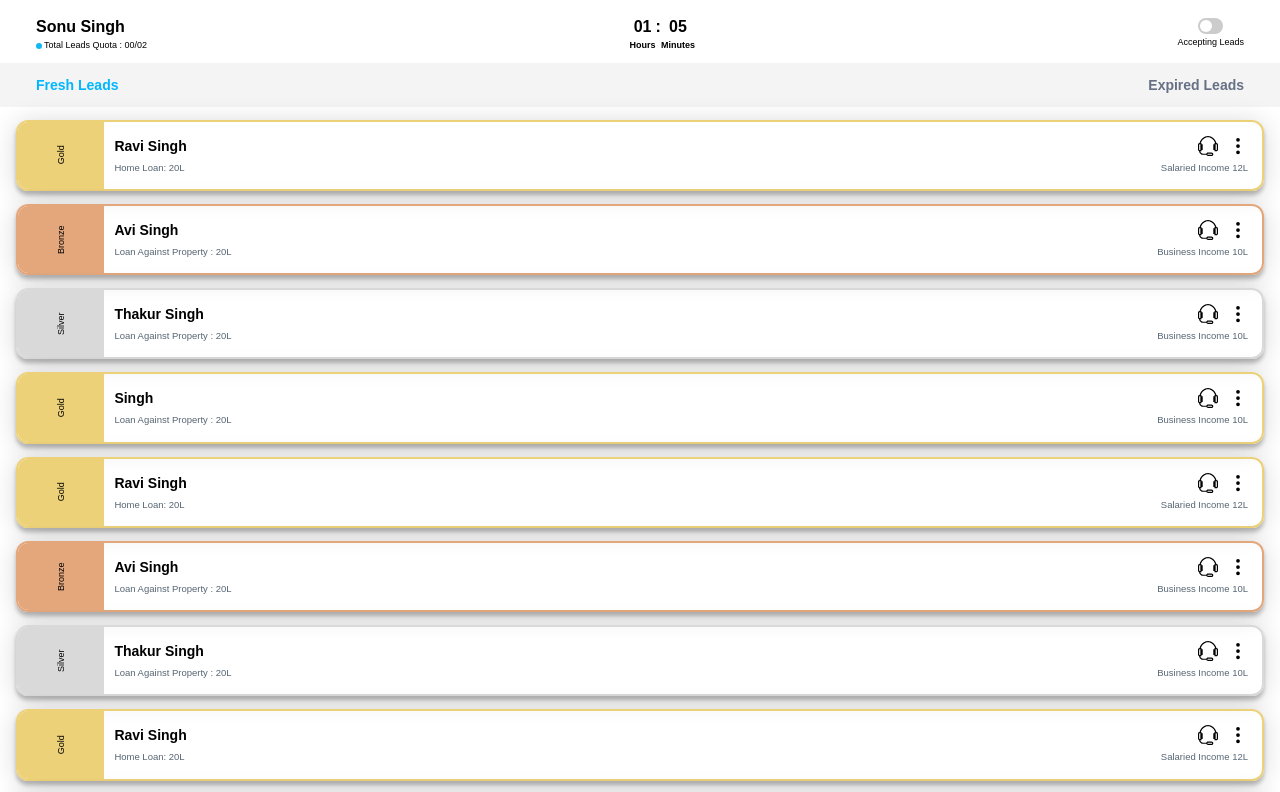
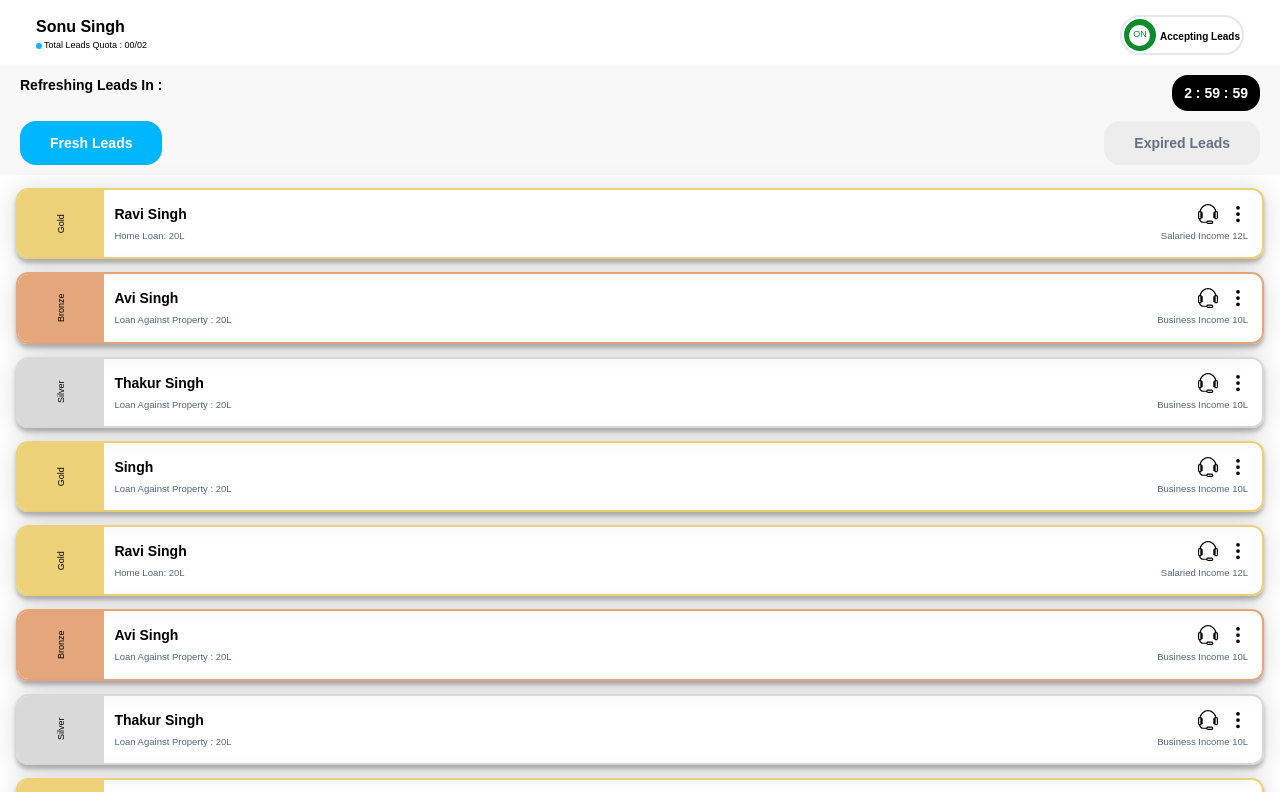
Before and after one commit to NikhilDangiAcademy/slack, a Next.js app: page / in a window 1280 px wide. Shown: the top 792 px of the page. Built offline with nearby package versions, Linux system fonts and the light colour scheme.

Commit message:
first screen complete

```diff
--- a/src/app/component/AudioPlayer.tsx
+++ b/src/app/component/AudioPlayer.tsx
@@ -93,18 +93,6 @@ const AudioPlayer: React.FC<AudioProps> = ({ url, closeAudioPop }) => {
   return (
     <div className="  flex   rounded-2xl flex-col relative p-[4px] bg-white shadow-custom-inset shadow-custom-lg shadow-custom-subtle">
       <div className="flex flex-row justify-between mt-[10px] px-[5%]">
-        <div className="flex">
-          {isPlaying ? (
-            <button onClick={() => stop()}>
-              <CiPause1 color="black" size={20} />
-            </button>
-          ) : (
-            <button onClick={() => play()}>
-              <CiPlay1 color="black" size={20} />
-            </button>
-          )}
-        </div>
-
         <div className="px-[16px]  flex-col w-[70%] pt-[8px]">
           <input
             type="range"
@@ -136,6 +124,17 @@ const AudioPlayer: React.FC<AudioProps> = ({ url, closeAudioPop }) => {
             </text>
           </div>
         </button>
+        <div className="flex">
+          {isPlaying ? (
+            <button onClick={() => stop()}>
+              <CiPause1 color="black" size={20} />
+            </button>
+          ) : (
+            <button onClick={() => play()}>
+              <CiPlay1 color="black" size={20} />
+            </button>
+          )}
+        </div>
       </div>
 
       <div className="mt-[10px] p-[7px] flex justify-between">
--- /dev/null
+++ b/src/app/leadDetails/page.tsx
@@ -0,0 +1,10 @@
+import React from "react";
+
+const LeadDetails = () => {
+  return (
+    <div>
+      <text>Hello</text>
+    </div>
+  );
+};
+export default LeadDetails;
--- a/src/app/page.tsx
+++ b/src/app/page.tsx
@@ -4,6 +4,8 @@ import Switch from "./component/Switch";
 import { TfiHeadphoneAlt } from "react-icons/tfi";
 import { BsThreeDotsVertical } from "react-icons/bs";
 import AudioPlayer from "./component/AudioPlayer";
+import Link from "next/link";
+
 interface dataInterface {
   name: string;
   category: string;
@@ -11,6 +13,7 @@ interface dataInterface {
   sAmount: string;
   audio: string;
 }
+
 export default function Home() {
   const [expireLeads, setExpireLeads] = useState<boolean>(false);
   const [audioUrl, setAudioUrl] = useState<string | null>(null);
@@ -150,7 +153,7 @@ export default function Home() {
           </text>
         </div>
 
-        <div className="flex ">
+        {/* <div className="flex ">
           <text className="text-black font-bold text-[16px] text-center flex flex-col ">
             01<text className="text-[9px] font-bold text-center">Hours</text>
           </text>
@@ -159,33 +162,61 @@ export default function Home() {
             05
             <text className="text-[9px] font-bold text-center">Minutes</text>
           </text>
+        </div> */}
+        <div className="flex flex-row items-center border-2 p-[2px] rounded-full">
+          <div className="w-[32px] h-[32px] bg-[#0C8B2C] rounded-2xl  flex justify-center ">
+            <div className="w-[21px] h-[21px] bg-white self-center rounded-xl justify-center flex">
+              <text className="text-[9px] flex self-center text-[#0C8B2C] ">
+                ON
+              </text>
             </div>
-        <div className="flex flex-col justify-center items-center">
-          <Switch isOn={isOn} handleToggle={handleToggle} />
-          <text className="text-[9px] mt-[2px] text-black">
+          </div>
+          <text className="text-[10px]  mt-[2px] text-black  self-center ml-[4px] font-bold">
             Accepting Leads
           </text>
         </div>
       </div>
-      <div className="flex justify-between bg-[#F4F4F4] mt-[5px] mb-[12px] px-[36px] ">
-        <button className=" py-[10px]" onClick={() => setExpireLeads(false)}>
+      <div className="py-[10px] px-[20px]   bg-[#F8F8F8] ">
+        <div className="flex flex-row justify-between mb-[10px] ">
+          <text className="text-black text-[14px] font-bold">
+            Refreshing Leads In :
+          </text>
+          <div className="bg-black rounded-2xl py-[6px] px-[12px]">
+            <text className="text-white text-[14px] font-bold ">
+              2 : 59 : 59
+            </text>
+          </div>
+        </div>
+        <div className="flex justify-between  ">
+          <button
+            className={`py-[10px] px-[30px] rounded-2xl ${
+              expireLeads ? "bg-[#EDEDED]" : "bg-[#00B6FF]"
+            }`}
+            onClick={() => setExpireLeads(false)}
+          >
             <text
               className={` text-[14px] font-semibold ${
-              expireLeads ? "text-[#667085]" : "text-[#00B6FF]"
+                expireLeads ? "text-[#667085]" : "text-[#FFFFFF]"
               }`}
             >
               Fresh Leads
             </text>
           </button>
-        <button className=" py-[10px]" onClick={() => setExpireLeads(true)}>
+          <button
+            className={`py-[10px] px-[30px] rounded-2xl ${
+              !expireLeads ? "bg-[#EDEDED]" : "bg-[#00B6FF]"
+            }`}
+            onClick={() => setExpireLeads(true)}
+          >
             <text
               className={`text-[#667085] text-[14px] font-semibold ${
-              !expireLeads ? "text-[#667085]" : "text-[#00B6FF]"
+                !expireLeads ? "text-[#667085]" : "text-[#FFFFFF]"
               }`}
             >
               Expired Leads
             </text>
           </button>
+        </div>
       </div>
       {!expireLeads && (
         <div className="px-[16px]  rounded-xl ">
@@ -193,6 +224,7 @@ export default function Home() {
             <AudioPlayer closeAudioPop={closeAudioPop} url={audioUrl} />
           )}
           {dataList.map((val) => (
+            <Link key={val.audio} href={{ pathname: "/leadDetails" }}>
               <div
                 key={val.sAmount}
                 style={ColorChoice(val.category)}
@@ -214,7 +246,9 @@ export default function Home() {
 
                     <div className="flex flex-row">
                       <button
-                      onClick={() => {
+                        onClick={(e) => {
+                          e.preventDefault();
+                          e.stopPropagation();
                           setAudio(val?.audio);
                         }}
                       >
@@ -236,6 +270,7 @@ export default function Home() {
                   </div>
                 </div>
               </div>
+            </Link>
           ))}
         </div>
       )}
```
Lines whose indentation alone changed are shown as unchanged.
